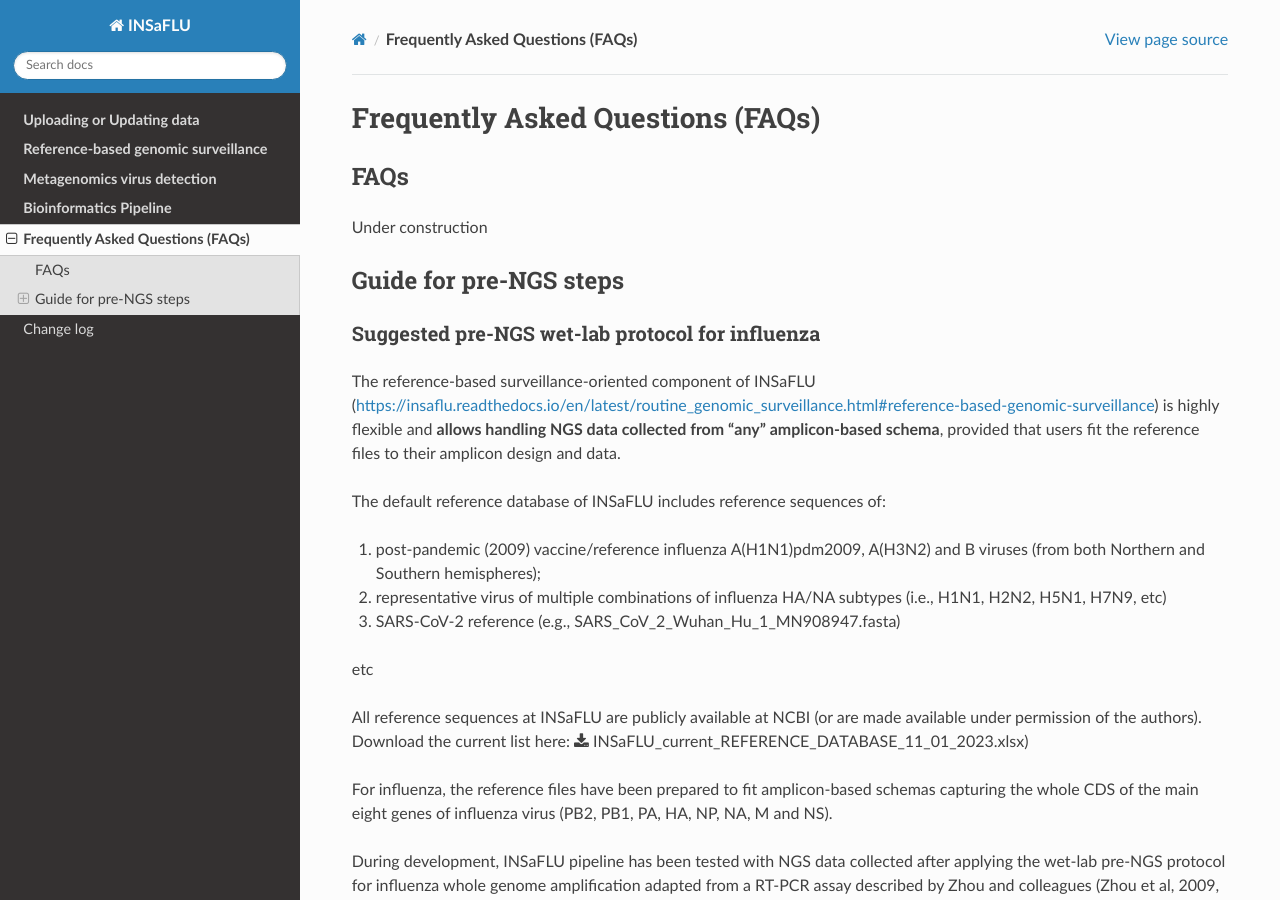
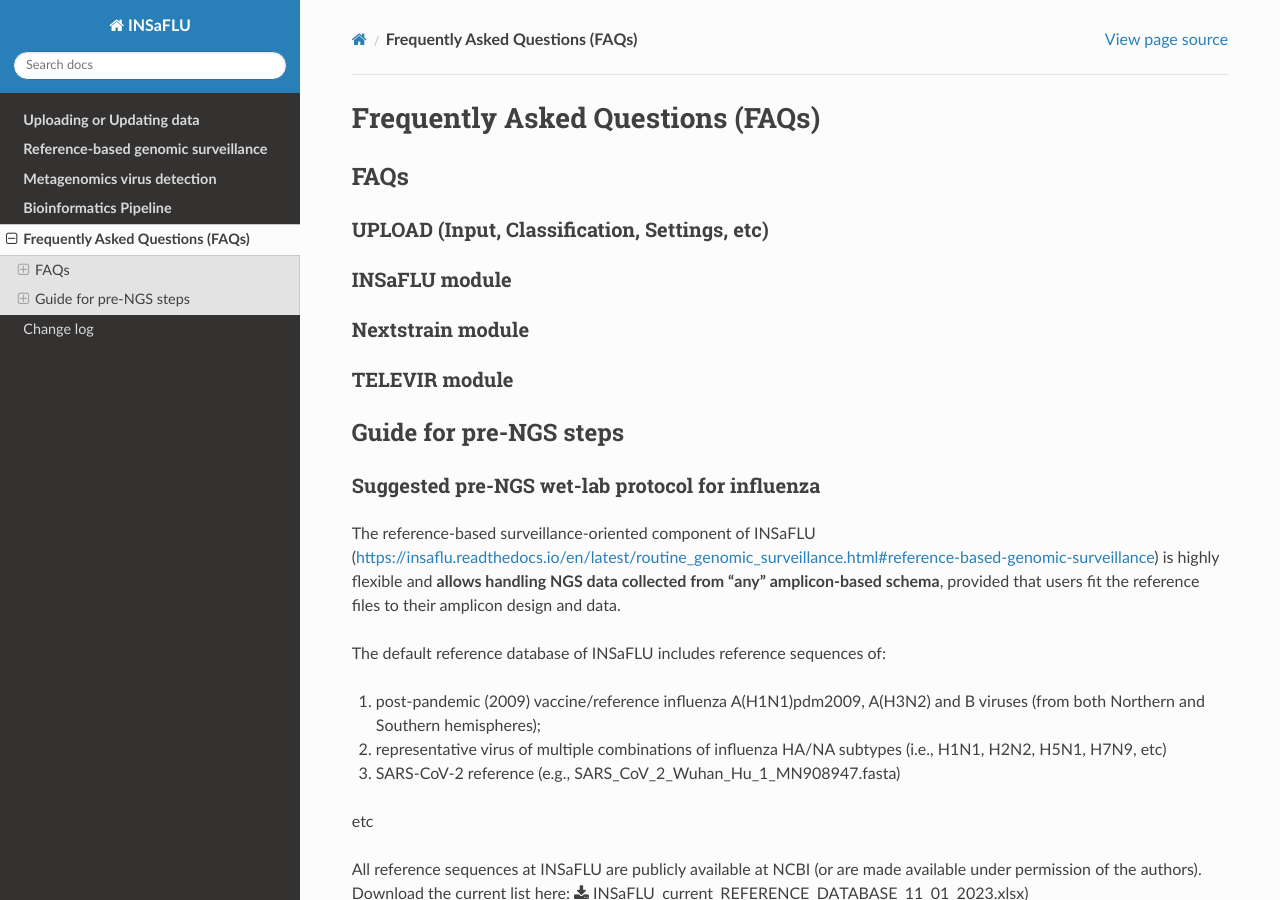
Before and after one commit to INSaFLU/insaflu_docs, a Sphinx documentation site: the page built from docs/FAQs.rst, in a window 1280 px wide and 900 px high. Built offline with Sphinx 7.4.7 and the Read the Docs theme 3.1.0, drawn with Linux system fonts in a browser that asks for light colours; formulas are drawn with MathJax 3.

Commit message:
Update FAQs.rst

```diff
--- a/docs/FAQs.rst
+++ b/docs/FAQs.rst
@@ -2,7 +2,23 @@
 ======================================
 FAQs
 ....
-Under construction
+
+**UPLOAD (Input, Classification, Settings, etc)**
+-------------------------------------------------
+
+**INSaFLU module**
+------------------
+
+
+**Nextstrain module**
+----------------------
+
+
+**TELEVIR module**
+----------------------
+
+
+
 
 Guide for pre-NGS steps
 ........................
```
